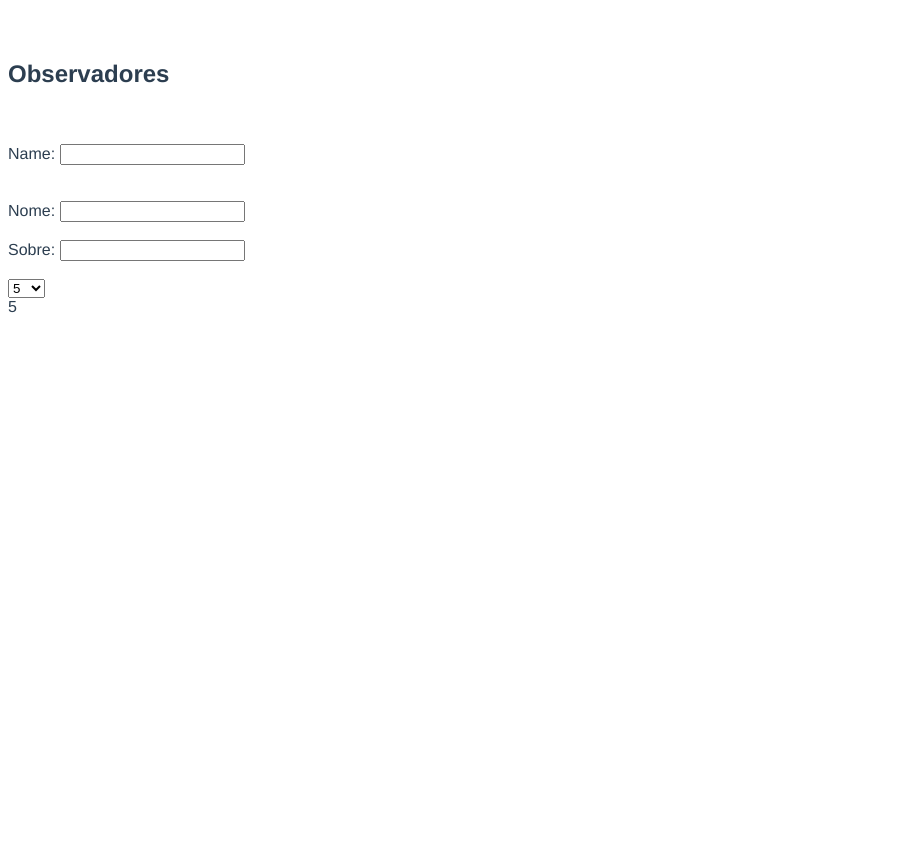
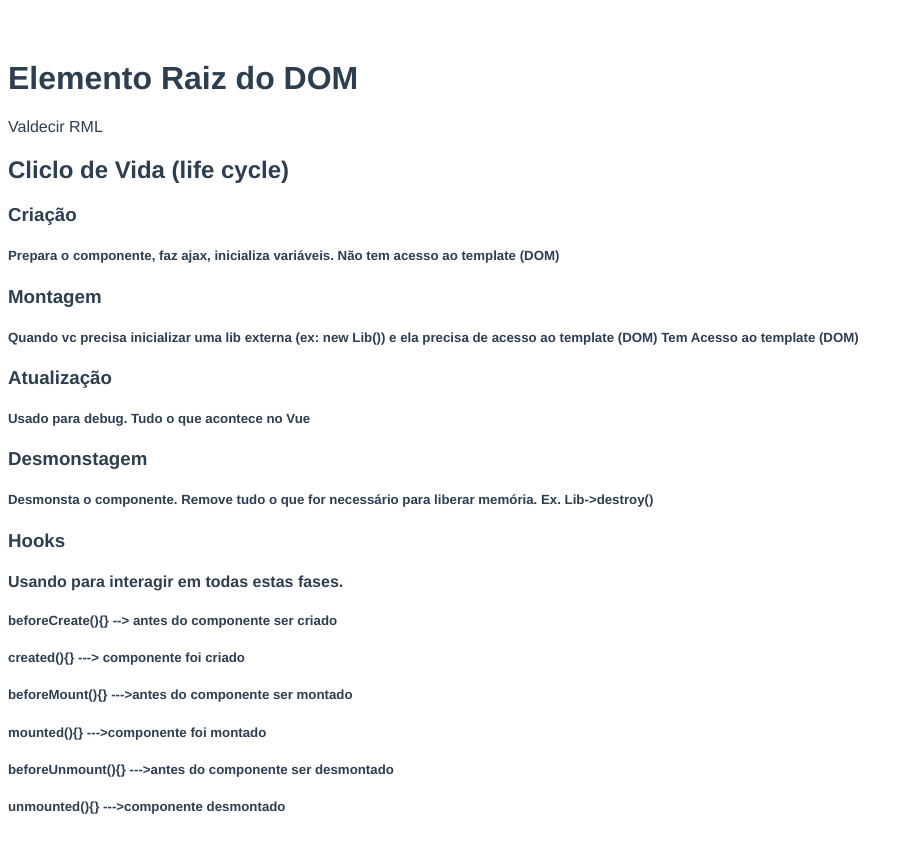
Before and after one commit to ValdecirGit/aulasVueJs, a Vue app: page / in a window 1280 px wide. Shown: the top 852 px of the page, without its empty margins (0-913 px from the left). Before the commit the page ends 800 px from the top, so only its background shows below. Built offline with nearby package versions, Linux system fonts and the light colour scheme.

Commit message:
Ciclo de vida (life cycle) Parte 1

```diff
--- a/src/App.vue
+++ b/src/App.vue
@@ -1,75 +1,91 @@
 <template>
   <div>
-    <h2>Observadores</h2>
+    <h1>Elemento Raiz do DOM</h1>
+    {{name}}
+  <div>
+    <h2>Cliclo de Vida (life cycle)</h2>
+    <h3>Criação</h3>
+    <h5>Prepara o componente, faz ajax, inicializa variáveis. Não tem acesso ao template (DOM)</h5>
+    <h3>Montagem</h3>
+    <h5>Quando vc precisa inicializar uma lib externa (ex: new Lib()) e ela precisa de acesso ao template (DOM)
+        Tem Acesso ao template (DOM)
+    </h5>
+    <h3>Atualização</h3>
+    <h5>Usado para debug. Tudo o que acontece no Vue</h5>
+    <h3>Desmonstagem</h3>
+    <h5>Desmonsta o componente. Remove tudo o que for necessário para liberar memória.
+        Ex. Lib->destroy()
+    </h5>
+    <h3>Hooks</h3>
+    <h4>Usando para interagir em todas estas fases.</h4>
+    <h5>beforeCreate(){} --> antes do componente ser criado</h5>
+    <h5>created(){} ---> componente foi criado</h5>
+    <h5>beforeMount(){} --->antes do componente ser montado</h5>
+    <h5>mounted(){} --->componente foi montado</h5>
+    <h5>beforeUnmount(){} --->antes do componente ser desmontado</h5>
+    <h5>unmounted(){} --->componente desmontado</h5>
+
     <br />
     <br />
-    Name:
-    <input v-model="name" type="text"/>
-    <br />
-    {{name}}
-    <br />
-    <br />
-    Nome:
-    <input v-model="user.first_name" type="text"/>
-    <br />
-    <br />
-    Sobre:
-    <input v-model="user.last_name" type="text"/>
-    <br />
-    {{user.first_name}} {{user.last_name}}
-    <br />
-    <select v-model="pageCount">
-      <option value="5">5</option>
-      <option value="10">10</option>
-      <option value="15">15</option>
-    </select>
-    <br />
-    {{pageCount}}
   </div>
+</div>
 </template>
 
 <script>
+
 export default {
   name: "App",
 
   data() {
     return {
-      name: '',
-      pageCount: '5',
-      user: {
-        first_name: '',
-        last_name: '',
-      }
+      name: "Valdecir RML"
     }
   },
 
+  //antes do componente ser criado
+  beforeCreate(){
+    console.log('beforeCreate');
+    console.log('estado:', this.name);
+    console.log('DOM:', this.$el);
+  },
+
+  //componente foi criado
+  created(){
+    console.log('created');
+    console.log('estado:', this.name);
+    console.log('DOM:', this.$el);
+  },
+
+  //antes do componente ser montado
+  beforeMount(){
+    console.log('beforeMount');
+    console.log('estado:', this.name);
+    console.log('DOM:', this.$el);
+  },
+  // componente foi montado
+  mounted(){
+    console.log('mounted');
+    console.log('estado:', this.name);
+    console.log('DOM:', this.$el);
+  },
+  //antes do componente ser desmontado
+  beforeUnmount(){
+    console.log('beforeUnmount');
+  },
+
+  // componente desmontado</h5>
+  unmounted(){
+    console.log('unmounted');
+  },
+
+
   components: {
+
 
   },
 
   watch: {
-    name(vlr){
-      // só executa rotina que valor tiver 3 ou mais caracteres
-      if (vlr.length >= 3) {
-      this.saveUserName();
-      }
-    },
-        pageCount(){
-      this.changePage();
-    },
 
-    /* funçãoooooooooooooooooo
-    user(){
-     console.log('usuario alterado')
-    } */
-
-    // objetoooooooooooooooo
-    user: {
-       handler(){
-        console.log('usuario alterado disparo handler')
-       },
-       deep: true
-    }
   },
 
   computed: {
@@ -77,14 +93,7 @@ export default {
   },
 
   methods: {
-    saveUserName(){
-      console.log('ajax saveUserName');
-      console.log(this.name);
-    },
-    changePage(){
-      console.log('ajax changePage');
-      console.log(this.pageCount);
-    }
+
   },
 };
 </script>
```
